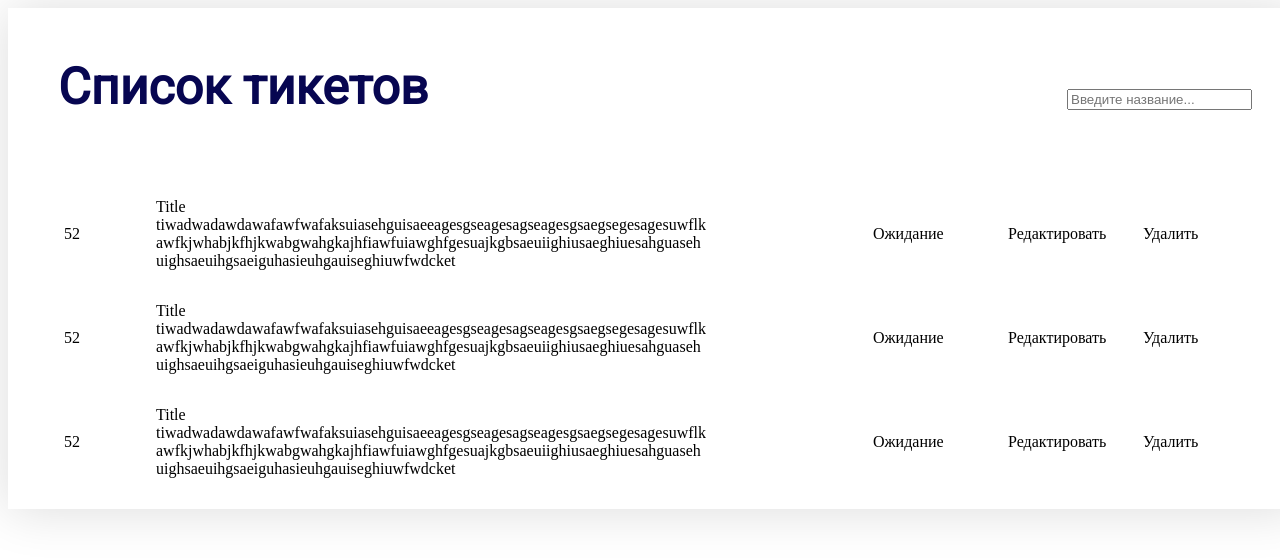
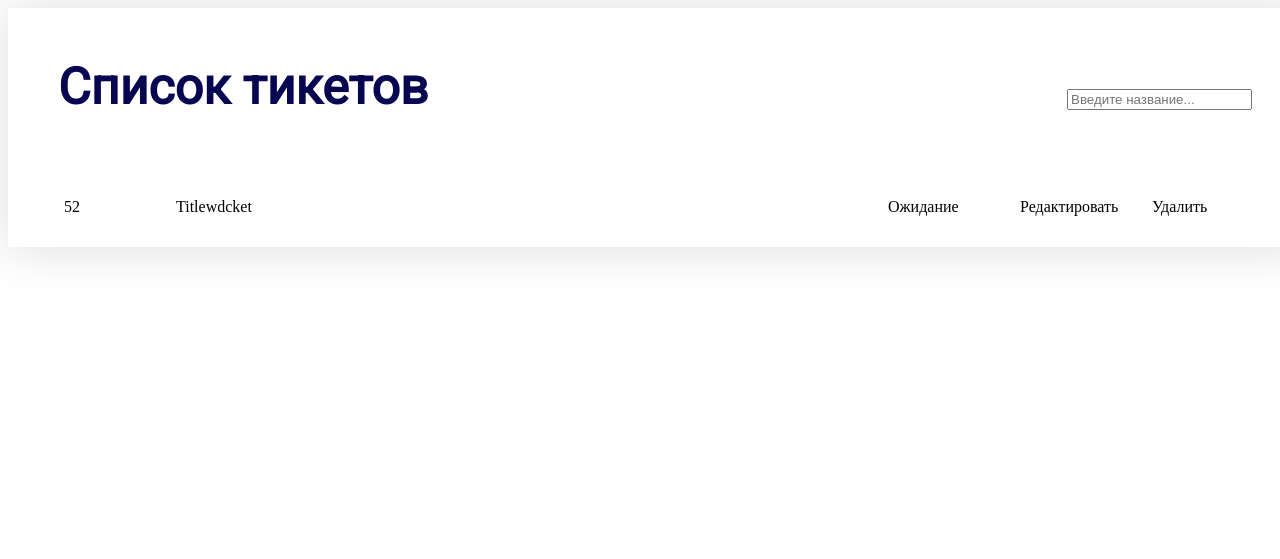
Before and after one commit to cawaulitra/localhost, a PHP site: page /application/views/tickets_admin_view.php in a window 1280 px wide. Shown: the top 559 px of the page. Run offline with PHP 8.4, Linux system fonts and the light colour scheme.

Commit message:
табличка

```diff
--- a/application/views/tickets_admin_view.php
+++ b/application/views/tickets_admin_view.php
@@ -57,25 +57,11 @@ td{
     <div class="ticket">
         <table cellspacing="30px" width="1294px">
         <tr>
-            <td width="60px"><p><?php echo "52" ?></p></td>
-            <td width="550px"><p><?php echo "Title tiwadwadawdawafawfwafaksuiasehguisaeeagesgseagesagseagesgsaegsegesagesuwflkawfkjwhabjkfhjkwabgwahgkajhfiawfuiawghfgesuajkgbsaeuiighiusaeghiuesahguasehuighsaeuihgsaeiguhasieuhgauiseghiuwfwdcket" ?></p><td>
-            <td ><p><?php echo "Ожидание" ?></p></td>
-            <td valign="middle"><p><a class="edit">Редактировать</a></p></td>
-            <td valign="middle"><p><a class="delete">Удалить</a></p></td>
-        </tr>
-        <tr>
-            <td width="60px"><p><?php echo "52" ?></p></td>
-            <td width="550px"><p><?php echo "Title tiwadwadawdawafawfwafaksuiasehguisaeeagesgseagesagseagesgsaegsegesagesuwflkawfkjwhabjkfhjkwabgwahgkajhfiawfuiawghfgesuajkgbsaeuiighiusaeghiuesahguasehuighsaeuihgsaeiguhasieuhgauiseghiuwfwdcket" ?></p><td>
-            <td ><p><?php echo "Ожидание" ?></p></td>
-            <td valign="middle"><p><a class="edit">Редактировать</a></p></td>
-            <td valign="middle"><p><a class="delete">Удалить</a></p></td>
-        </tr>
-        <tr>
-            <td width="60px"><p><?php echo "52" ?></p></td>
-            <td width="550px"><p><?php echo "Title tiwadwadawdawafawfwafaksuiasehguisaeeagesgseagesagseagesgsaegsegesagesuwflkawfkjwhabjkfhjkwabgwahgkajhfiawfuiawghfgesuajkgbsaeuiighiusaeghiuesahguasehuighsaeuihgsaeiguhasieuhgauiseghiuwfwdcket" ?></p><td>
-            <td ><p><?php echo "Ожидание" ?></p></td>
-            <td valign="middle"><p><a class="edit">Редактировать</a></p></td>
-            <td valign="middle"><p><a class="delete">Удалить</a></p></td>
+            <td valign="middle" width="80px"><p><?php echo "52" ?></p></td>
+            <td valign="middle" width="650px"><p><?php echo "Titlewdcket" ?></p><td>
+            <td valign="middle" width="100px"><p><?php echo "Ожидание" ?></p></td>
+            <td valign="middle" width="100px"><p><a class="edit">Редактировать</a></p></td>
+            <td valign="middle" width="100px"><p><a class="delete">Удалить</a></p></td>
         </tr>
         </table>
         <!--<Пагинация>-->
```
